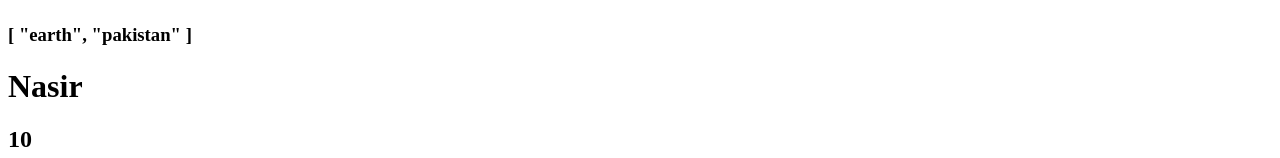
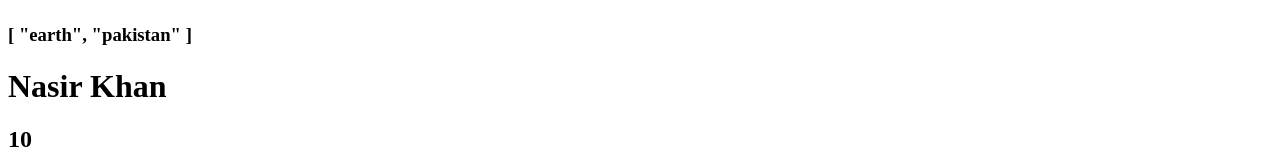
Before and after one commit to Nasir-afridi/Vue-Js, a Vue app in the folder Vue learning/: page / in a window 1280 px wide. Shown: the part 2092-2250 px from the top of the page. Built offline with nearby package versions, Linux system fonts and the light colour scheme.

Commit message:
sending data to the grand child using props and also using Provide

```diff
--- a/Vue learning/src/components/HelloWorld.vue
+++ b/Vue learning/src/components/HelloWorld.vue
@@ -28,7 +28,7 @@
     const studentLocation = ["earth", "pakistan"]
 
     // using provide inject.
-    provide('firstName', 'Nasir')
+    provide('firstName', 'Nasir Khan')
     provide('age', 10)
     provide('location', ['pak', 'ind'])
 
```
